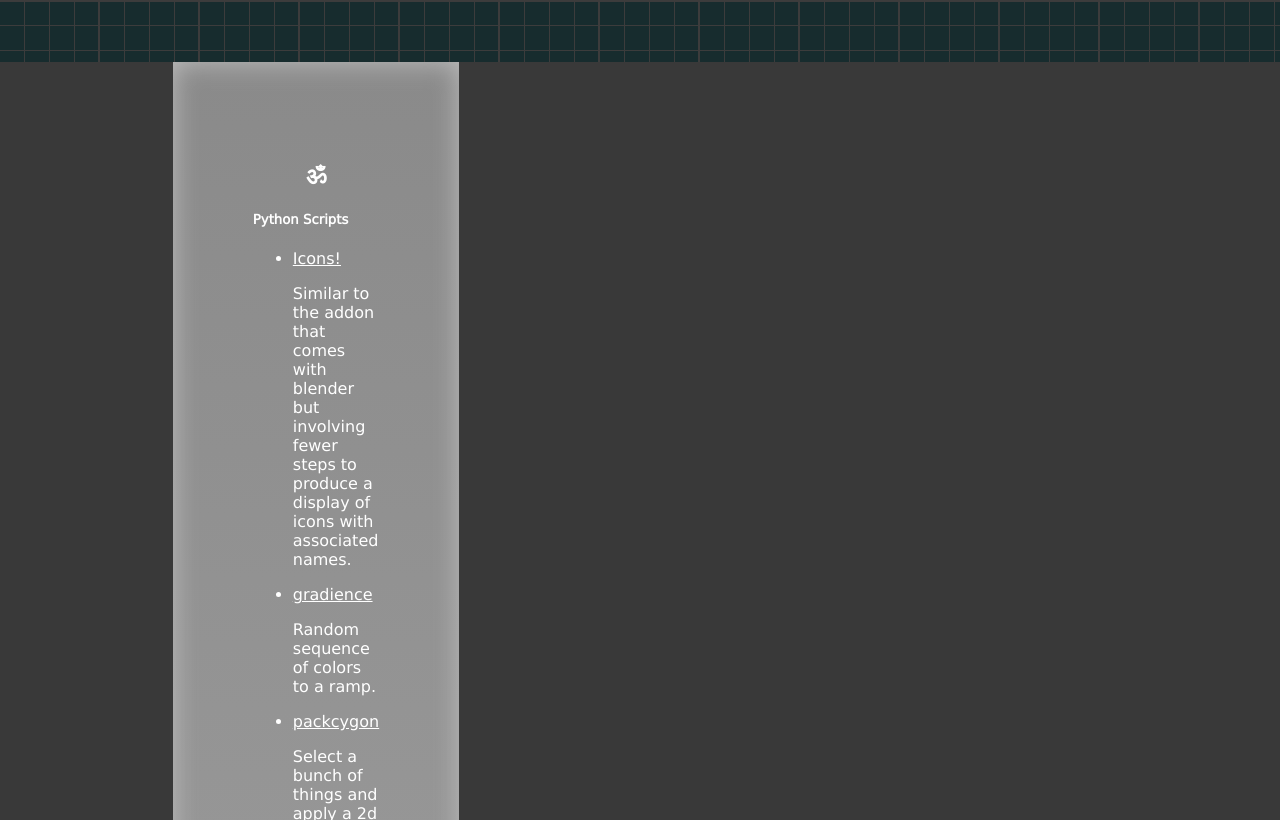
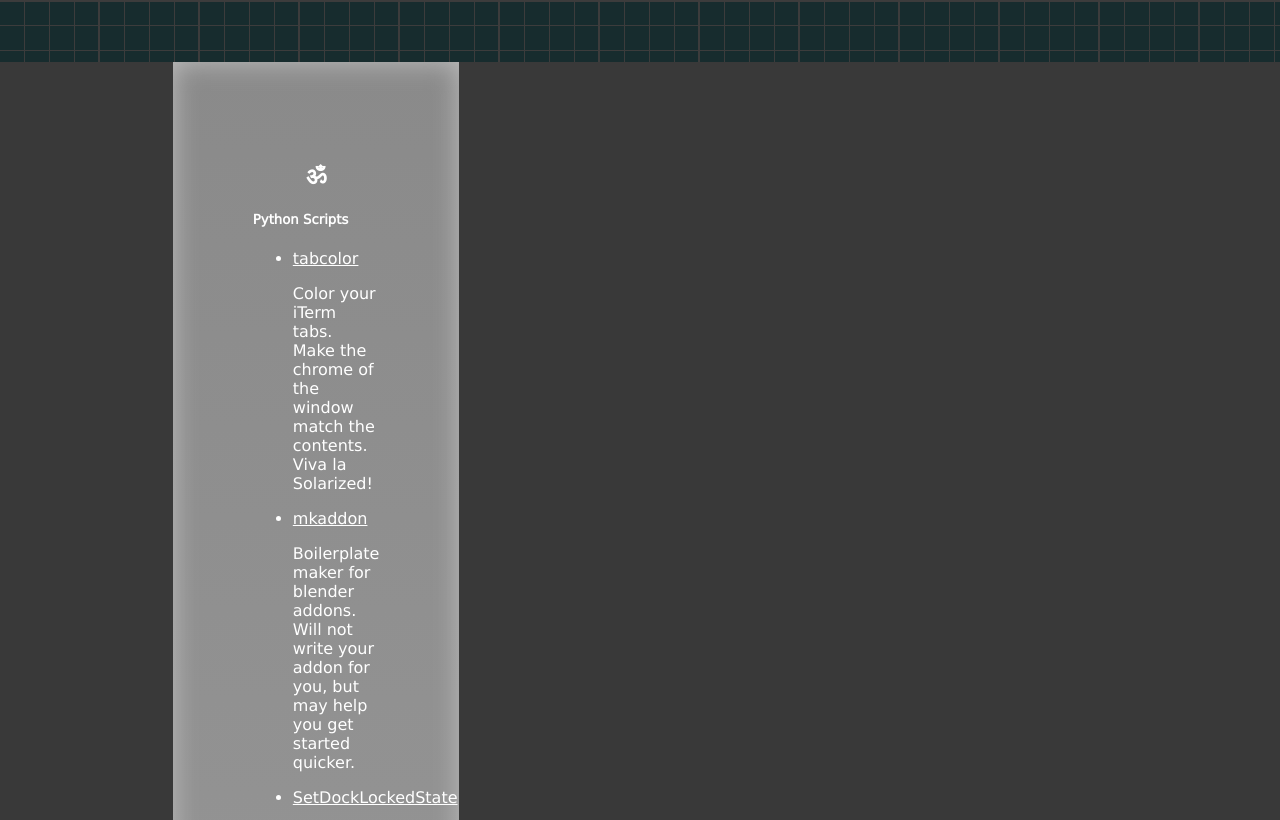
Before and after one commit to dustractor/dustractor.github.io, a plain HTML site: page index.html in a window 1280 px wide. Shown: the part 100-920 px from the top of the page. Drawn offline with Linux system fonts and the light colour scheme.

Commit message:
add some things

```diff
--- a/index.html
+++ b/index.html
@@ -12,6 +12,9 @@
         <h2>&#2384;</h2>
         <h5>Python Scripts</h5>
         <ul>
+        <li><a href="/tabcolor">tabcolor</a><p>Color your iTerm tabs.  Make the chrome of the window match the contents. Viva la Solarized!</p></li>
+        <li><a href="/mkaddon">mkaddon</a><p>Boilerplate maker for blender addons.  Will not write your addon for you, but may help you get started quicker.</p></li>
+        <li><a href="/SetDockLockedState">SetDockLockedState</a><p>I don't know why this feature isn't built into Mac OS.  Honestly.</p></li>
         <li><a href="/Icons-">Icons!</a><p>Similar to the addon that comes with blender but involving fewer steps to produce a display of icons with associated names.</p></li>
         <li><a href="/gradience">gradience</a><p>Random sequence of colors to a ramp.</p></li>
         <li><a href="/packcygon">packcygon</a><p>Select a bunch of things and apply a 2d bin-packing algorithm to them to fit them in a small space.</p></li>
```
